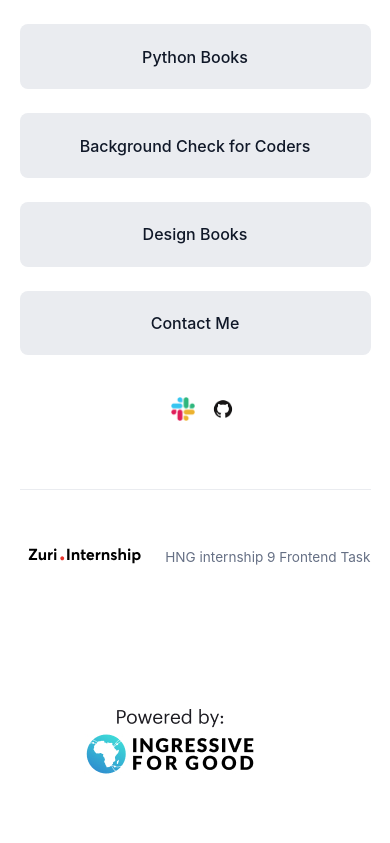
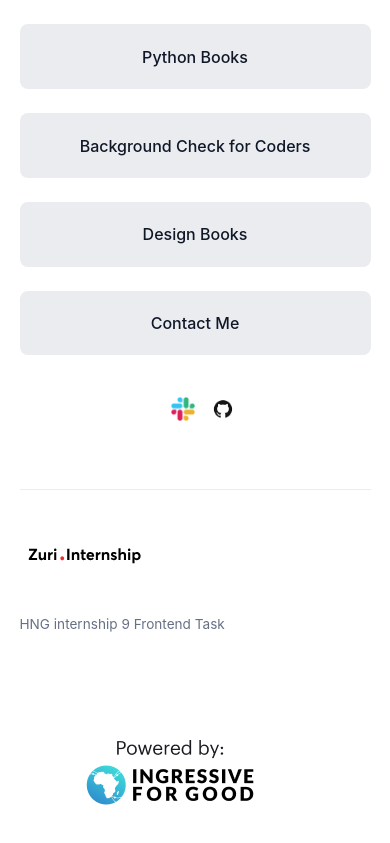
Before and after one commit to Ezeh-Vikki1635/Linktree, a React (Create React App) app: page / in a window 390 px wide. Shown: the part 451-1294 px from the top of the page. Built offline with nearby package versions, Linux system fonts and the light colour scheme.

Commit message:
refactor code

```diff
--- a/src/files/Footer.css
+++ b/src/files/Footer.css
@@ -18,12 +18,17 @@
 
     footer{
     margin: 4rem 0 2rem;
-
     padding-top: 0.7rem;
     border-top: 1px solid #eaecf0;
-
     justify-content: space-between;
     align-items: left;
+    }
+    #footer{
+      display: block;
+      text-align: start;
+    }
+    .foimage{
+      padding-top: 5px;
     }
 
 }
@@ -35,6 +40,16 @@
   border-top: 1px solid #eaecf0;
   justify-content: space-between;
   align-items: left;
+
+  }
+  #footer{
+    display: block;
+    text-align: start;
+
+  }
+  .foimage{
+    padding-top: 5px;
+    text-align: start;
   }
 
 }
--- a/src/files/Footer.js
+++ b/src/files/Footer.js
@@ -8,7 +8,7 @@ export default function Footer() {
     <footer id='footer'>
       <img src={zuriInternship} alt='zuri internship logo'/>
       <p>HNG internship 9 Frontend Task</p>
-      <img src={I4G} alt='Ingressive for good logo'/>
+      <img className='foimage' src={I4G} alt='Ingressive for good logo'/>
     </footer>
   )
 }
```
